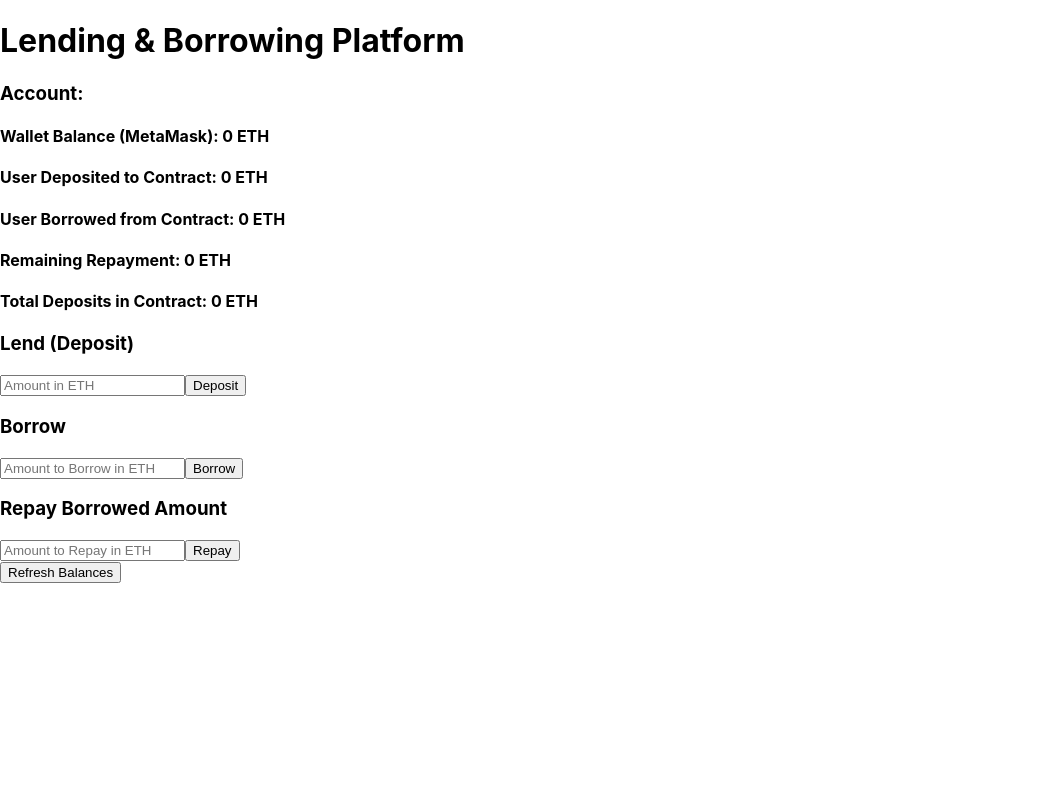
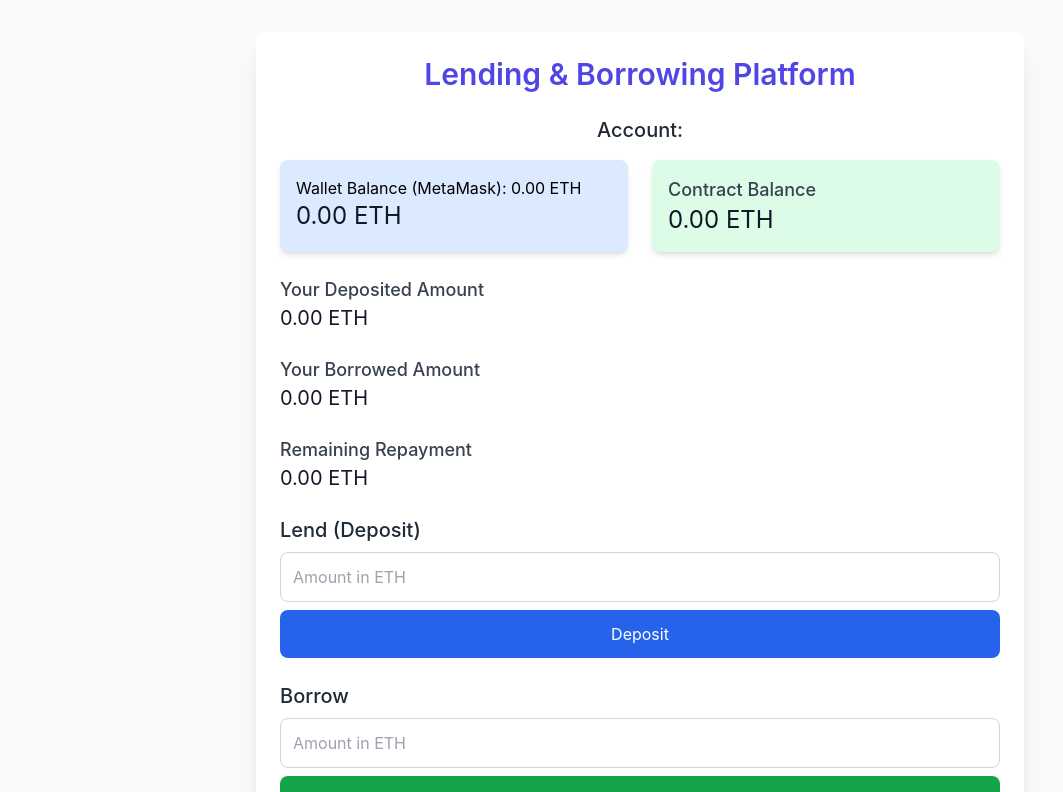
Before and after one commit to MAHI-HAKIM/DEX-Lending_Dapp, a React (Create React App) app: page / in a window 1280 px wide. Shown: the top 792 px of the page, without its empty margins (0-1063 px from the left). Built offline with nearby package versions, Linux system fonts and the light colour scheme.

Commit message:
created a beatifull desing to the transaction page

```diff
--- a/package.json
+++ b/package.json
@@ -33,5 +33,8 @@
       "last 1 firefox version",
       "last 1 safari version"
     ]
+  },
+  "devDependencies": {
+    "tailwindcss": "^3.4.17"
   }
 }
--- a/src/App.css
+++ b/src/App.css
@@ -1,38 +1,4 @@
-.App {
-  text-align: center;
-}
-
-.App-logo {
-  height: 40vmin;
-  pointer-events: none;
-}
-
-@media (prefers-reduced-motion: no-preference) {
-  .App-logo {
-    animation: App-logo-spin infinite 20s linear;
-  }
-}
-
-.App-header {
-  background-color: #282c34;
-  min-height: 100vh;
-  display: flex;
-  flex-direction: column;
-  align-items: center;
-  justify-content: center;
-  font-size: calc(10px + 2vmin);
-  color: white;
-}
-
-.App-link {
-  color: #61dafb;
-}
-
-@keyframes App-logo-spin {
-  from {
-    transform: rotate(0deg);
-  }
-  to {
-    transform: rotate(360deg);
-  }
-}
+/* index.css */
+@tailwind base;
+@tailwind components;
+@tailwind utilities;
--- a/src/App.js
+++ b/src/App.js
@@ -32,7 +32,6 @@ function App() {
           const deployedNetwork = LendingPlatform.networks[networkId];
 
           if (deployedNetwork) {
-            console.log("Deployed Network address: ", deployedNetwork.address);
             const lendingPlatformInstance = new web3Instance.eth.Contract(
               LendingPlatform.abi,
               deployedNetwork.address
@@ -52,11 +51,31 @@ function App() {
     initWeb3();
   }, []);
 
+// Fetch user data
+const fetchUserData = async () => {
+  if (contract && accounts.length > 0) {
+    try {
+      const deposited = await contract.methods.balances(accounts[0]).call();
+      // Ensure it's a number
+      setUserDeposited(parseFloat(web3.utils.fromWei(deposited, 'ether')));
+
+      const borrowed = await contract.methods.borrowedAmounts(accounts[0]).call();
+      setUserBorrowed(parseFloat(web3.utils.fromWei(borrowed, 'ether')));
+
+      const repayAmount = await contract.methods.borrowedAmounts(accounts[0]).call();
+      setRemainingRepay(parseFloat(web3.utils.fromWei(repayAmount, 'ether')));
+    } catch (error) {
+      console.error('Error fetching user data:', error);
+    }
+  }
+};
+
   // Fetch wallet balance
   const fetchWalletBalance = async () => {
     if (web3 && accounts.length > 0) {
       const balance = await web3.eth.getBalance(accounts[0]);
-      setWalletBalance(web3.utils.fromWei(balance, 'ether'));
+      const balanceInEther = web3.utils.fromWei(balance, 'ether');
+      setWalletBalance(parseFloat(balanceInEther));  // Ensure it's a number
     }
   };
 
@@ -65,32 +84,12 @@ function App() {
     if (contract) {
       try {
         const balance = await contract.methods.contractBalance().call();
-        setContractBalance(web3.utils.fromWei(balance, 'ether'));
+        setContractBalance(parseFloat(web3.utils.fromWei(balance, 'ether'))); // Convert to float
       } catch (error) {
         console.error('Error fetching contract balance:', error);
       }
     }
   };
-
-  // Fetch user-specific data (deposits, borrowed, remaining repay)
-  const fetchUserData = async () => {
-    if (contract && accounts.length > 0) {
-        try {
-            // Directly access balances and borrowedAmounts mappings
-            const deposited = await contract.methods.balances(accounts[0]).call();
-            setUserDeposited(web3.utils.fromWei(deposited, 'ether'));
-
-            const borrowed = await contract.methods.borrowedAmounts(accounts[0]).call();
-            setUserBorrowed(web3.utils.fromWei(borrowed, 'ether'));
-
-            const remainingRepayAmount = await contract.methods.borrowedAmounts(accounts[0]).call();
-            setRemainingRepay(web3.utils.fromWei(remainingRepayAmount, 'ether'));
-        } catch (error) {
-            console.error('Error fetching user data:', error);
-        }
-    }
-};
-
 
   // Handle deposit (lend)
   const deposit = async () => {
@@ -106,7 +105,6 @@ function App() {
           value: web3.utils.toWei(depositAmount, 'ether'),
         });
         alert('Deposit Successful!');
-        fetchUserData(); // Fetch updated data after deposit
         fetchContractBalance();
         fetchWalletBalance();
       } catch (error) {
@@ -129,7 +127,6 @@ function App() {
           from: accounts[0],
         });
         alert('Borrowing Successful!');
-        fetchUserData(); // Fetch updated data after borrowing
         fetchContractBalance();
         fetchWalletBalance();
       } catch (error) {
@@ -152,7 +149,6 @@ function App() {
           from: accounts[0],
         });
         alert('Repayment Successful!');
-        fetchUserData(); // Fetch updated data after repayment
         fetchContractBalance();
         fetchWalletBalance();
       } catch (error) {
@@ -170,49 +166,77 @@ function App() {
   }, [contract, accounts]);
 
   return (
-    <div className="App">
-      <h1>Lending & Borrowing Platform</h1>
-      <h3>Account: {accounts[0]}</h3>
-      <h4>Wallet Balance (MetaMask): {walletBalance} ETH</h4>
-      <h4>User Deposited to Contract: {userDeposited} ETH</h4>
-      <h4>User Borrowed from Contract: {userBorrowed} ETH</h4>
-      <h4>Remaining Repayment: {remainingRepay} ETH</h4>
-      <h4>Total Deposits in Contract: {contractBalance} ETH</h4>
+    <div className="min-h-screen bg-gray-50 p-8">
+      <div className="max-w-3xl mx-auto bg-white shadow-xl rounded-lg p-6">
+        <h1 className="text-3xl font-semibold text-center text-indigo-600 mb-6">Lending & Borrowing Platform</h1>
+        <h3 className="text-xl font-medium text-center text-gray-800 mb-4">Account: {accounts[0]}</h3>
 
+        <div className="grid grid-cols-1 sm:grid-cols-2 gap-6 mb-6">
+          <div className="bg-blue-100 p-4 rounded-lg shadow-md">
+            <h4>Wallet Balance (MetaMask): {walletBalance.toFixed(2)} ETH</h4>
+            <p className="text-2xl text-gray-900">{walletBalance.toFixed(2)} ETH</p>
+          </div>
+          <div className="bg-green-100 p-4 rounded-lg shadow-md">
+            <h4 className="text-lg font-medium text-gray-700">Contract Balance</h4>
+            <p className="text-2xl text-gray-900">{isNaN(contractBalance) ? '0.00' : contractBalance.toFixed(2)} ETH</p>
+          </div>
+        </div>
+
+        <div className="mb-6">
+          <h4 className="text-lg font-medium text-gray-700">Your Deposited Amount</h4>
+             <p className="text-xl text-gray-900">
+                 {isNaN(userDeposited) ? '0.00' : userDeposited.toFixed(2)} ETH
+             </p>
+           </div>
+
+        <div className="mb-6">
+          <h4 className="text-lg font-medium text-gray-700">Your Borrowed Amount</h4>
+          <p className="text-xl text-gray-900">{userBorrowed.toFixed(2)} ETH</p>
+        </div>
+
+        <div className="mb-6">
+          <h4 className="text-lg font-medium text-gray-700">Remaining Repayment</h4>
+          <p className="text-xl text-gray-900">{remainingRepay.toFixed(2)} ETH</p>
+        </div>
+
+        <div className="space-y-6">
           <div>
-        <h3>Lend (Deposit)</h3>
+            <h3 className="text-xl font-medium text-gray-800 mb-2">Lend (Deposit)</h3>
             <input
               type="number"
               value={depositAmount}
               onChange={(e) => setDepositAmount(e.target.value)}
               placeholder="Amount in ETH"
+              className="w-full p-3 border border-gray-300 rounded-lg mb-2"
             />
-        <button onClick={deposit}>Deposit</button>
+            <button onClick={deposit} className="w-full bg-blue-600 text-white p-3 rounded-lg">Deposit</button>
           </div>
 
           <div>
-        <h3>Borrow</h3>
+            <h3 className="text-xl font-medium text-gray-800 mb-2">Borrow</h3>
             <input
               type="number"
               value={borrowAmount}
               onChange={(e) => setBorrowAmount(e.target.value)}
-          placeholder="Amount to Borrow in ETH"
+              placeholder="Amount in ETH"
+              className="w-full p-3 border border-gray-300 rounded-lg mb-2"
             />
-        <button onClick={borrow}>Borrow</button>
+            <button onClick={borrow} className="w-full bg-green-600 text-white p-3 rounded-lg">Borrow</button>
           </div>
 
           <div>
-        <h3>Repay Borrowed Amount</h3>
+            <h3 className="text-xl font-medium text-gray-800 mb-2">Repay</h3>
             <input
               type="number"
               value={repayAmount}
               onChange={(e) => setRepayAmount(e.target.value)}
-          placeholder="Amount to Repay in ETH"
+              placeholder="Amount in ETH"
+              className="w-full p-3 border border-gray-300 rounded-lg mb-2"
             />
-        <button onClick={repay}>Repay</button>
+            <button onClick={repay} className="w-full bg-red-600 text-white p-3 rounded-lg">Repay</button>
           </div>
-
-      <button onClick={() => { fetchWalletBalance(); fetchContractBalance(); fetchUserData(); }}>Refresh Balances</button>
+        </div>
+      </div>
     </div>
   );
 }
--- a/src/index.css
+++ b/src/index.css
@@ -1,3 +1,8 @@
+/* src/index.css */
+@tailwind base;
+@tailwind components;
+@tailwind utilities;
+
 body {
   margin: 0;
   font-family: -apple-system, BlinkMacSystemFont, 'Segoe UI', 'Roboto', 'Oxygen',
--- a/src/index.js
+++ b/src/index.js
@@ -1,6 +1,7 @@
 import React from 'react';
 import ReactDOM from 'react-dom/client';
 import './index.css';
+import './App.css';
 import App from './App';
 import reportWebVitals from './reportWebVitals';
 
--- /dev/null
+++ b/tailwind.config.js
@@ -0,0 +1,10 @@
+/** @type {import('tailwindcss').Config} */
+module.exports = {
+  content: [
+    "./src/**/*.{html,js,jsx,ts,tsx}",
+  ],
+  theme: {
+    extend: {},
+  },
+  plugins: [],
+}
```
Also changed, not shown: 1 other file (tests, documents, lock files or other folders). Lines whose indentation alone changed are shown as unchanged.
